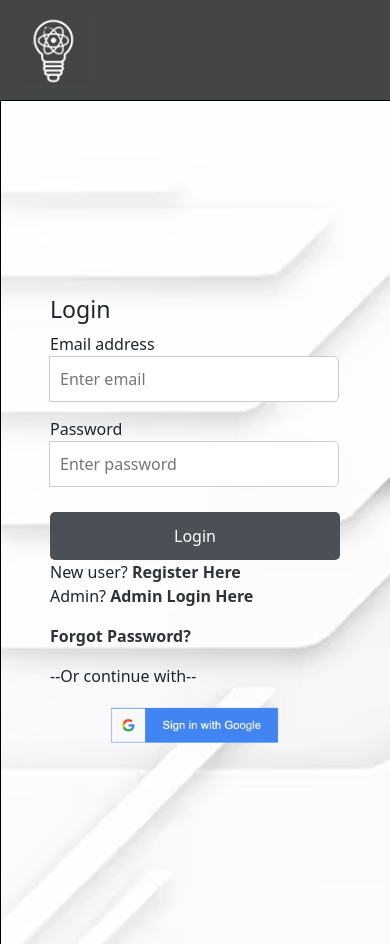
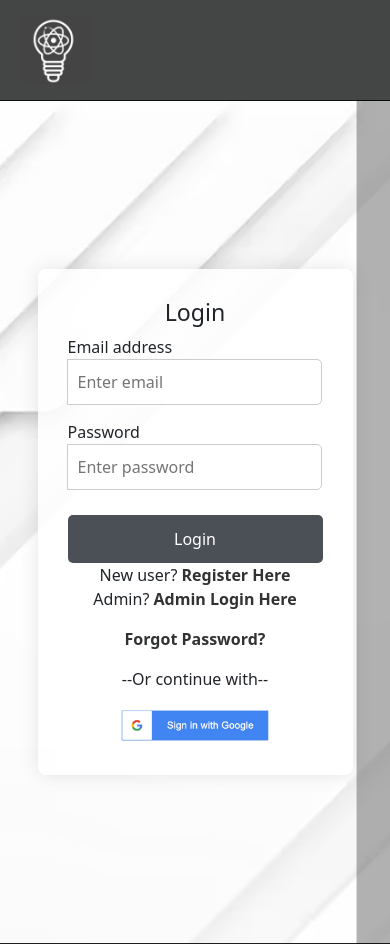
Before and after one commit to PriyaSK1601/sdsUltimateSTEM, a React (Create React App) app in the folder my-app/: page / in a window 390 px wide. Built offline with nearby package versions, Linux system fonts and the light colour scheme; no server answers.

Commit message:
Update login.css

```diff
--- a/my-app/src/styles/login.css
+++ b/my-app/src/styles/login.css
@@ -1,19 +1,31 @@
-/* Center login on the right side */
+/* Login background container */
 .login-container {
   display: flex;
   justify-content: flex-end;
-  background-image: url("../assets/Login.png");
   align-items: center;
   height: 100vh;
   padding-right: 10%;
+
+  /* Background like home */
+  background-image: url("../assets/Login.png");
+  background-repeat: no-repeat;
+  background-position: center;
+  background-size: cover;
+
+  /* Consistent styling */
+  overflow-x: hidden;
+  font-family: system-ui, -apple-system, BlinkMacSystemFont, "Segoe UI", Roboto,
+    Oxygen, Ubuntu, Cantarell, "Open Sans", "Helvetica Neue", sans-serif;
 }
 
-/* Form styling */
+/* Login form box */
 .login-form {
   padding: 30px;
   border-radius: 8px;
   max-width: 350px;
   width: 100%;
+  background-color: rgba(255, 255, 255, 0.85); /* optional: semi-transparent white bg */
+  box-shadow: 0 0 20px rgba(0, 0, 0, 0.1);
 }
 
 /* Input fields */
@@ -62,15 +74,18 @@
   text-decoration: underline;
 }
 
-/* Adjustments for small screens */
+/* Responsive adjustments */
 @media (max-width: 768px) {
   .login-container {
-      justify-content: center;
-      padding-right: 0;
+    justify-content: center;
+    padding-right: 0;
+    padding-left: 0;
+    padding: 20px;
+    text-align: center;
   }
 
   .login-form {
-      width: 90%;
-      max-width: 350px;
+    width: 90%;
+    max-width: 350px;
   }
 }
```
